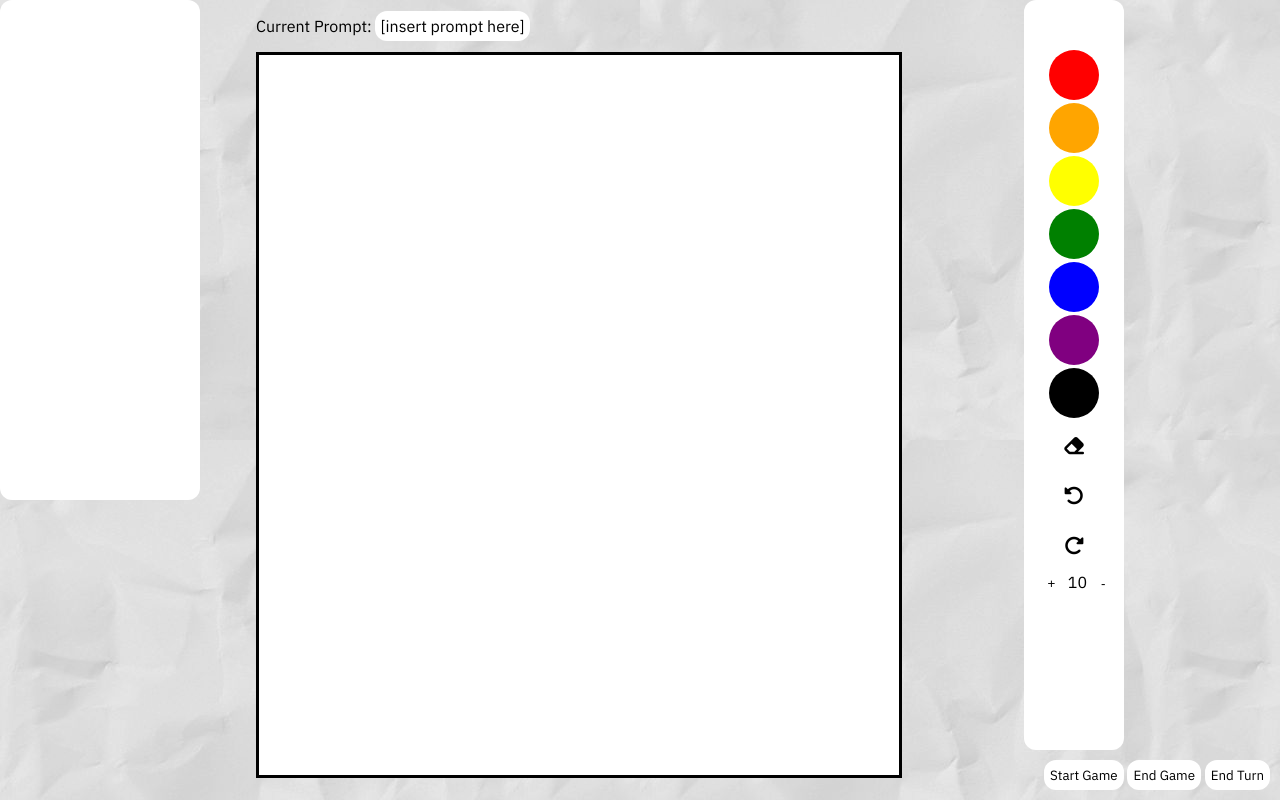
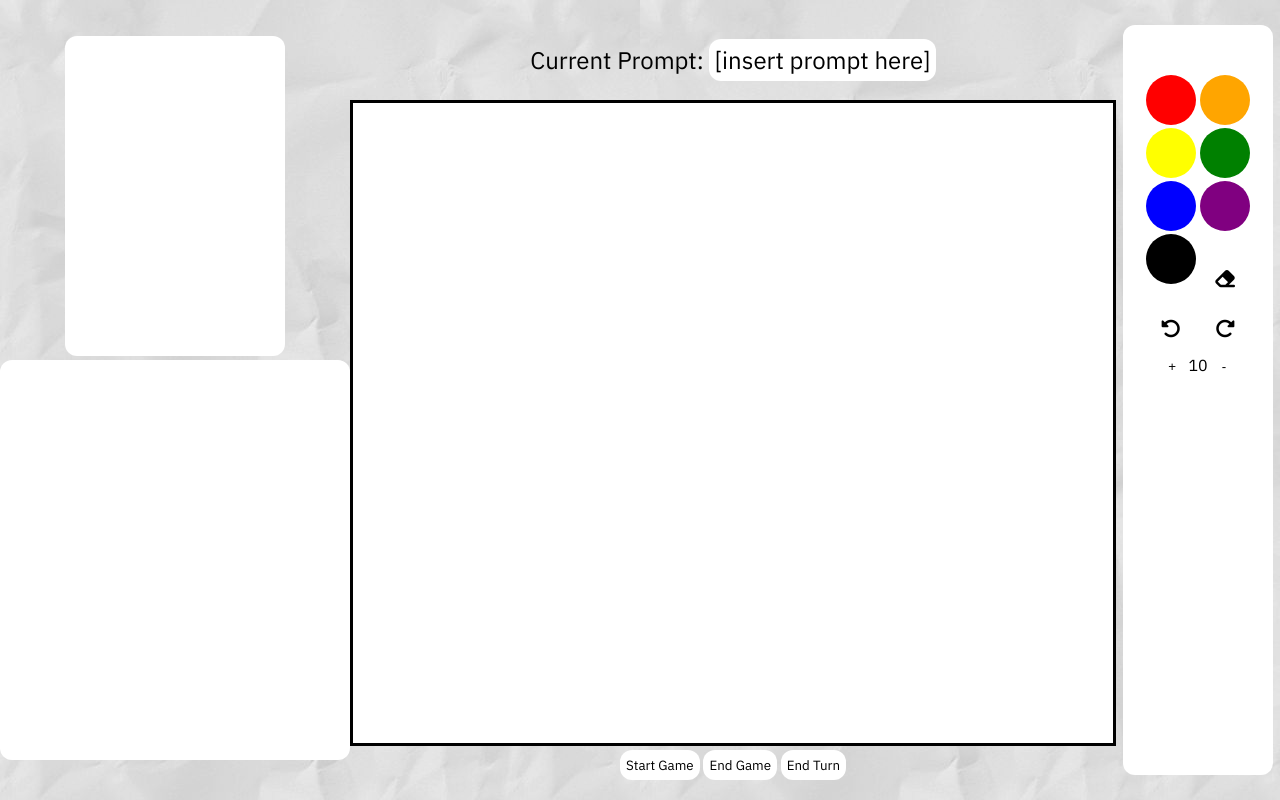
Before and after one commit to maepigeon/Drawing-app, a plain HTML site: page Client/index.html in a window 1280 px wide. Drawn offline with nearby package versions, Linux system fonts and the light colour scheme.

Commit message:
more style changes!

```diff
--- a/Client/index.html
+++ b/Client/index.html
@@ -15,10 +15,13 @@
                 <div class="grid-box" id="players">
 
                 </div>
+                <div class="grid-box" id="story-box">
+
+                </div>
             </div>
             <div id="middle">
                 <div id="prompt-container">
-                    <p>
+                    <p style="font-size: x-large;">
                         Current Prompt: <span id="prompt">[insert prompt here]</span>
                     </p>
                 </div>
--- a/Client/style.css
+++ b/Client/style.css
@@ -1,7 +1,7 @@
 body {
     background-color:rgb(148, 148, 148, 1);
     background-image: url('Images/crumpled-paper.jpg');
-    justify-content: space-between;
+    text-align: center;
     font-family: "IBM Plex Sans", sans-serif;
 
     /** disable scrolling **/
@@ -11,34 +11,38 @@ body {
 }
 .app-layout {
     display:grid;
+    justify-items: center;
+    align-items: center;
     background-color: rgba(131, 130, 130, 0.147);
     height:100vh;
-    grid-template-columns: 1fr 3fr 1fr;
+    grid-template-columns: 1.5fr 3fr 1fr;
 }
 
 .grid-box {
-
+    display: inline-block;
     background-color: white;
     border-radius: 12px;
 }
 #players {
-    height: 500px;
-    width: 200px;
+    height: 320px;
+    width: 220px;
+}
+#story-box {
+    height: 400px;
+    width: 350px;
 }
 
 #tools
 {
     height: 700px;
-    width: 100px;
+    width: 150px;
     right: 0;
     top: 100px;
-    margin-right: 20px;
     padding-top: 50px;
 }
 
 #game-controls
 {
-    position: fixed;
     bottom: 10px;
     right: 10px;
 }
@@ -87,7 +91,6 @@ body {
     height: 50px;
     width: 50px;
     border-radius: 50%;
-    margin-left: 25px;
     border: none;
     background-color: #00000000;
     cursor: pointer;
@@ -98,20 +101,16 @@ body {
 .tool-small {
     height: 25px;
     width: 25px;
-    margin: 0px;
 }
 
-#line-thickness-container {
-    margin-left: 15px;
-}
 
 
 canvas {
     top: 100;
     bottom: 0;
     left: 0;
-    height: 90vh;
-    width: 80vh;
+    height: 80vh;
+    width: 95vh;
     touch-action: none;
     border: black solid 3px;
 }
```
